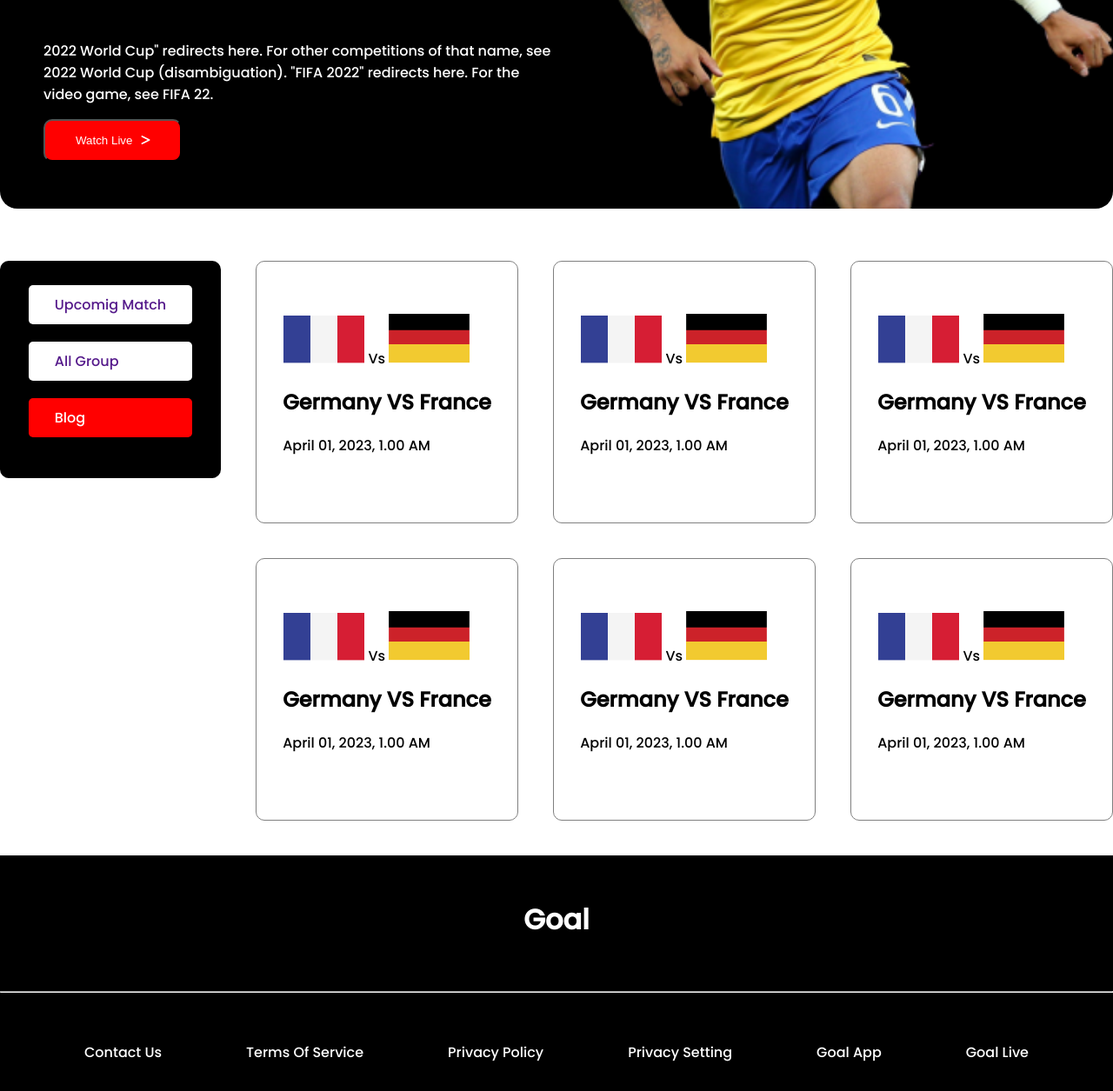
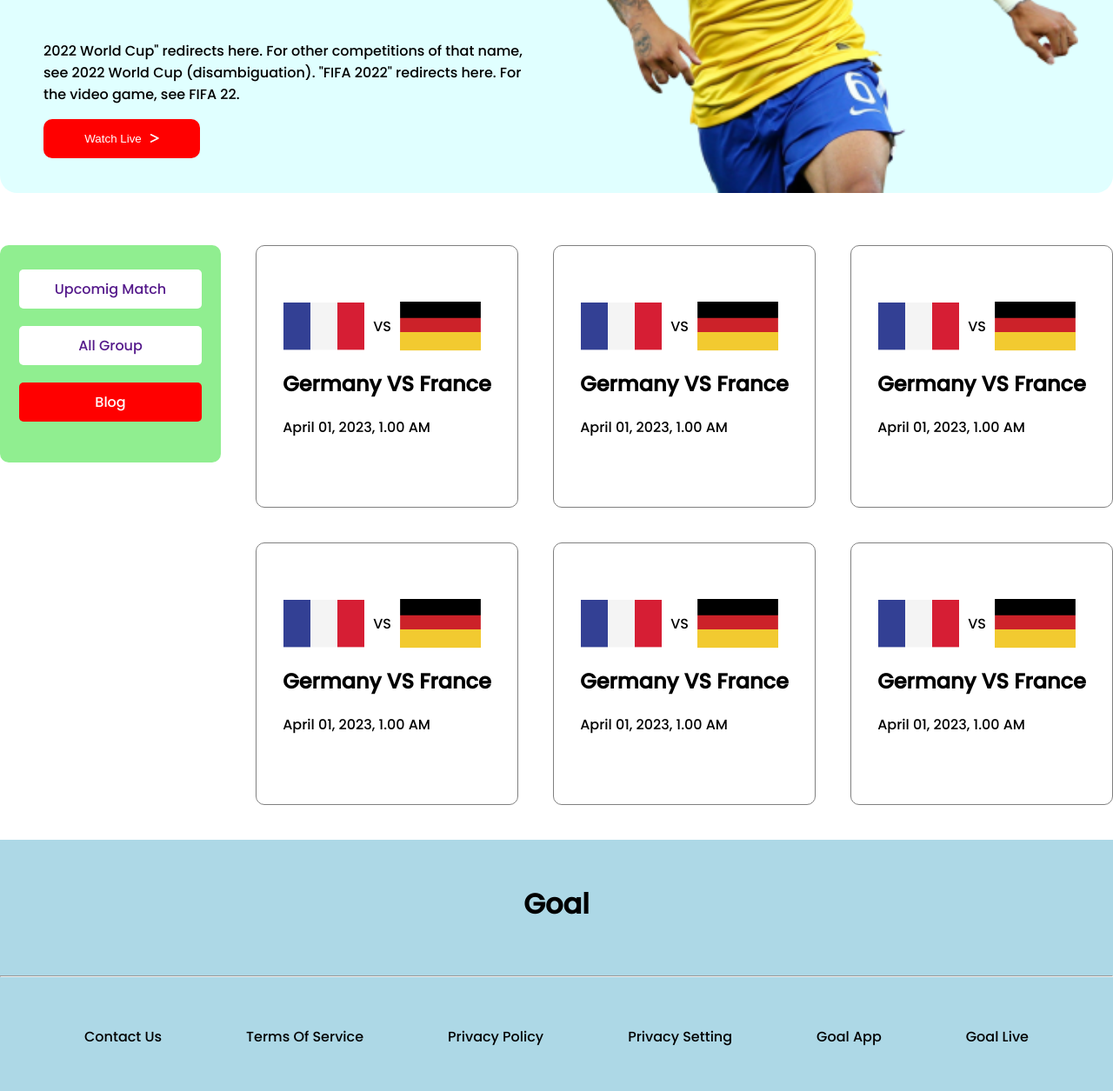
Before and after one commit to Rakibul-Hasan07/FIFA-World-Cup-2022, a plain HTML site: page match-schedule.html in a window 1280 px wide. Shown: the part 468-1723 px from the top of the page at 87% size. Drawn offline with Linux system fonts and the light colour scheme.

Commit message:
Final Change

```diff
--- a/match-schedule.html
+++ b/match-schedule.html
@@ -43,58 +43,71 @@
         <div class="match-schedule">
             <div class="flag">
                 <div class="flag-and-details">
+                    <div class="flag-align">
                         <img src="assets/Flag.png" alt="">
-                    <span>Vs</span>
+                    <span id="vs-gap">VS</span>
                     <img src="assets/germany Flag.png" alt="">
+                    </div>
                     <h2>Germany VS France </h2>
                     <p>April 01, 2023, 1.00 AM</p>
                 </div>
             </div>
             <div class="flag">
                 <div class="flag-and-details">
+                    <div class="flag-align">
                         <img src="assets/Flag.png" alt="">
-                    <span class="vs">Vs</span>
+                    <span id="vs-gap">VS</span>
                     <img src="assets/germany Flag.png" alt="">
+                    </div>
                     <h2>Germany VS France </h2>
                     <p>April 01, 2023, 1.00 AM</p>
                 </div>
             </div>
             <div class="flag">
                 <div class="flag-and-details">
+                    <div class="flag-align">
                         <img src="assets/Flag.png" alt="">
-                    <span>Vs</span>
+                    <span id="vs-gap">VS</span>
                     <img src="assets/germany Flag.png" alt="">
+                    </div>
                     <h2>Germany VS France </h2>
                     <p>April 01, 2023, 1.00 AM</p>
                 </div>
             </div>
             <div class="flag">
                 <div class="flag-and-details">
+                    <div class="flag-align">
                         <img src="assets/Flag.png" alt="">
-                    <span>Vs</span>
+                    <span id="vs-gap">VS</span>
                     <img src="assets/germany Flag.png" alt="">
+                    </div>
                     <h2>Germany VS France </h2>
                     <p>April 01, 2023, 1.00 AM</p>
                 </div>
             </div>
             <div class="flag">
                 <div class="flag-and-details">
+                    <div class="flag-align">
                         <img src="assets/Flag.png" alt="">
-                    <span>Vs</span>
+                    <span id="vs-gap">VS</span>
                     <img src="assets/germany Flag.png" alt="">
+                    </div>
                     <h2>Germany VS France </h2>
                     <p>April 01, 2023, 1.00 AM</p>
                 </div>
             </div>
             <div class="flag">
                 <div class="flag-and-details">
+                    <div class="flag-align">
                         <img src="assets/Flag.png" alt="">
-                    <span>Vs</span>
+                    <span id="vs-gap">VS</span>
                     <img src="assets/germany Flag.png" alt="">
+                    </div>
                     <h2>Germany VS France </h2>
                     <p>April 01, 2023, 1.00 AM</p>
                 </div>
             </div>
+
         </div>
     </section>
 
--- a/style.css
+++ b/style.css
@@ -18,7 +18,7 @@ body {
 .banners{
     width: 100%;
     height: 100%;
-    background-color: black;
+    background-color: lightcyan;
     border-radius: 20px;
     display: flex;
     margin-top: 50px;
@@ -34,6 +34,7 @@ body {
     width: 50%;
     margin-top: 30px;
     margin-left: 50px;
+    margin-right: 40px;
 }
 .banner-image img{
     height: 100%;
@@ -41,26 +42,27 @@ body {
 }
 
 .banner-title {
-    color: white;
+    color: black;
     font-weight: 600px;
     font-size: 70px;
 
 }
 
 .banner-text {
-    color: white;
+    color: black;
 }
 .button{
     background-color: red;
-    padding: 15px 35px;
+    padding: 15px 25px;
     border-radius: 10px;
+    border: 0px;
     color: white;
     margin-bottom: 40px;
-    transition: width 3s, height 3s;
+    width: 180px;
+    transition: width 2s;
 }
 .button:hover{
     background-color: goldenrod;
-    height: 40px;
     width: 200px;
 }
 .fa-greater-than{
@@ -77,17 +79,20 @@ body {
 side menu style
 -------------------- */
 .side-menu{
-    background-color: black;
+    background-color: lightgreen;
     border-radius: 10px;
     height: 250px;
-    width: 25%;
+    width: 320px;
     display: flex;
     justify-content: center;
     align-items: center;
 }
+
 .menu a{
     display: flex;
     flex-direction: column;
+    align-items: center;
+    justify-content: center;
     text-decoration: none;
 }
 .anchor:focus{
@@ -101,6 +106,7 @@ side menu style
     border-radius: 5px;
     padding: 10px 30px;
     margin-bottom: 20px;
+    width: 150px;
 }
 
 #blog-color{
@@ -119,9 +125,10 @@ side menu style
 .all-blog{
     border: 1px solid gray;
     border-radius: 12px;
-    width: 300px;
+    width: auto;
     height:400px;
     margin-bottom: 20px;
+    margin-right: 20px;
 }
 
 .all-blog .player-image img{
@@ -155,6 +162,13 @@ side menu style
     margin-bottom: 40px;
 
 }
+.flag-align{
+    display: flex;
+    align-items: center;
+}
+#vs-gap{
+    margin: 0px 10px;
+}
 .view-button{
     display: none;
 }
@@ -163,7 +177,7 @@ side menu style
 footer style
 ----------------*/
 .footer{
-    background-color: black;
+    background-color: lightblue;
     height: 400px;
     width: 100%;
 }
@@ -176,7 +190,7 @@ footer style
     margin: 50px 0px;
 }
 .goal-text{
-    color: white;
+    color: black;
 }
 .secure-part{
     display: flex;
@@ -184,7 +198,7 @@ footer style
     margin-top: 40px;
 }
 .secure-part p{
-    color: white;
+    color: black;
 }
 
 /* -------------------
@@ -204,10 +218,8 @@ match schedule style
     justify-content: center;
 }
 .social-icon i{
-    background-color: white;
     margin: 40px 20px;
 }
-
 
 
 /*-------------------------------------------
@@ -251,7 +263,7 @@ media queries responsive style for mobile view
         grid-template-columns: repeat(1, 1fr);
     }
     .all-blog{
-        width: 100%;
+        width: auto;
     }
     .match-schedule{
         display: grid;
@@ -273,7 +285,10 @@ media queries responsive style for mobile view
 media quieries responsive style for tablet view
 --------------------------------------------- */
 @media only screen and (min-width: 688px) and (max-width: 992px){
-
+    .button:hover{
+        background-color: goldenrod;
+        width: 200px;
+    }
     .container{
         display: flex;
         flex-direction: column;
@@ -293,9 +308,9 @@ media quieries responsive style for tablet view
     .anchor{
         border: 1px solid gray;
         border-radius: 10px;
-        padding: 10px 60px;
+        padding: 10px 40px;
         margin-bottom: 20px;
-        margin-left: 50px;
+        margin-left: 20px;
     }
     .match-summary{
         display: grid;
```
Also changed, not shown: index.html (+8 -5 lines), Desktop-View.png, Mobile-View.png, Tablet-View.png. Lines whose indentation alone changed are shown as unchanged.
